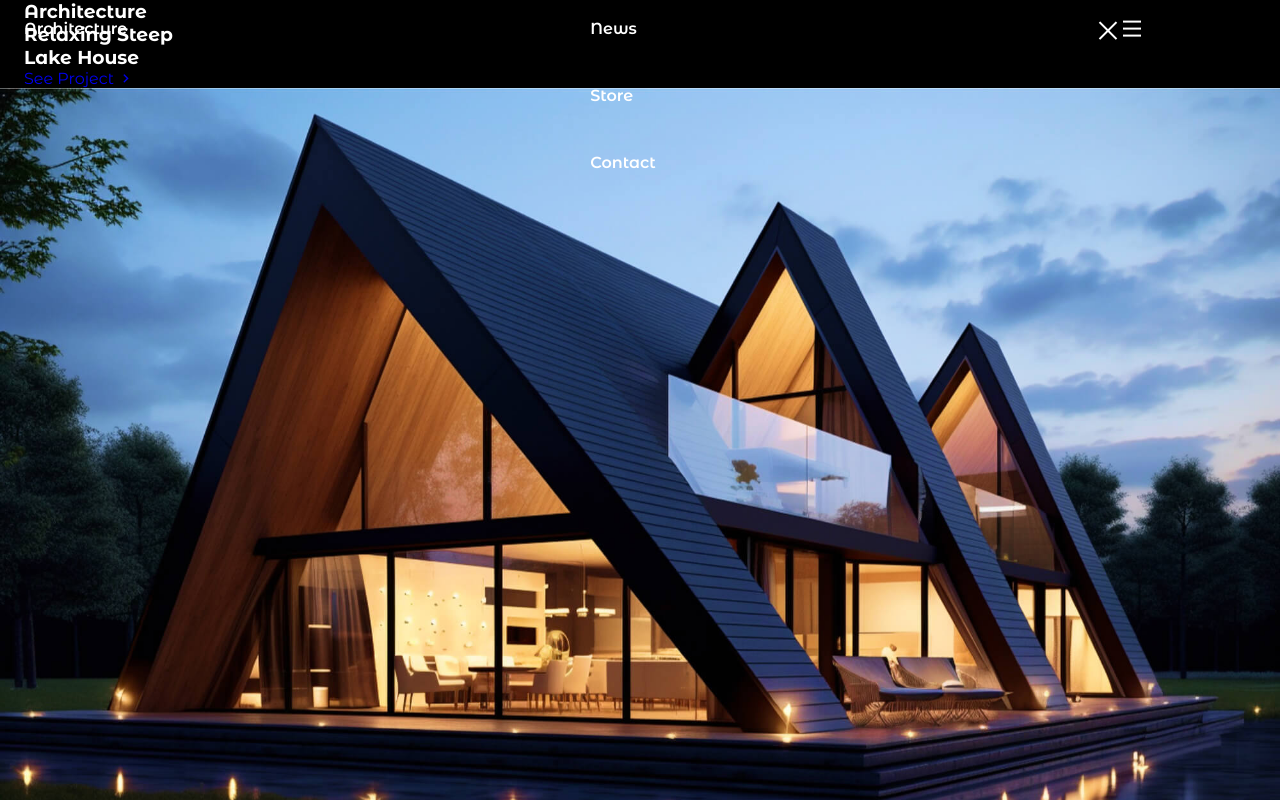
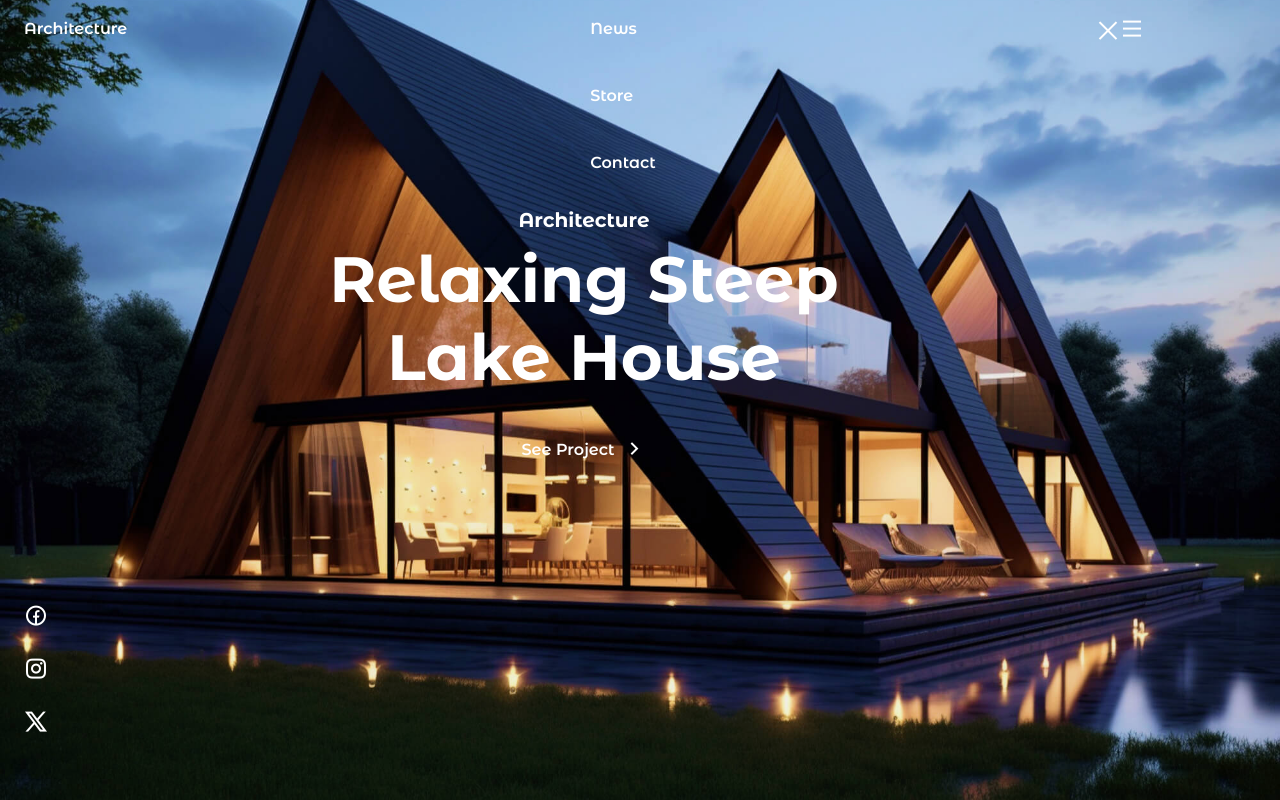
Before and after one commit to triabagus/landing-architecture, a plain HTML site: page index.html in a window 1280 px wide. Shown: the top 800 px of the page. Drawn offline with nearby package versions, Linux system fonts and the light colour scheme.

Commit message:
Adjust: section home styling

```diff
--- a/assets/css/styles.css
+++ b/assets/css/styles.css
@@ -148,7 +148,86 @@ img {
 }
 
 /*=============== HOME ===============*/
+.home__swiper{
+  position: relative;
+  z-index: var(--z-tooltip);
+}
 
+.home__article{
+  position: relative;
+  padding-top: 13rem;
+  width: 100%;
+  height: 100vh;
+}
+
+.home__img,
+.home__shadow{
+/* .home__content{ */
+  position: absolute;
+  top: 0;
+  left: 0;
+  width: 100%;
+  height: 100%;
+}
+
+.home__img{
+  object-fit: cover;
+  object-position: center;
+  z-index: -1;
+}
+
+.home__shadow{
+  background-color: hsl(0, 0%, 0%, .05);
+  z-index: -1;
+}
+
+.home__data{
+  text-align: center;
+}
+
+.home__subtitle{
+  font-size: var(--h3-font-size);
+  margin-bottom: .5rem;
+}
+
+.home__title{
+  font-size: var(--biggest-font-size);
+  margin-bottom: 2.5rem;
+  font-weight: var(--font-bold);
+}
+
+.home__button{
+  color: var(--white-color);
+  display: inline-flex;
+  justify-content: center;
+  align-items: center;
+  column-gap: .5rem;
+  font-weight: var(--font-semi-bold);
+}
+
+.home__button i{
+  font-size: 1.5rem;
+  font-weight: initial;
+  transition: transform .4s;
+}
+
+.home__button:hover i{
+  transform: translateX(.5rem);
+}
+
+.home__social{
+  position: absolute;
+  z-index: var(--z-tooltip);
+  left: 1.5rem;
+  bottom: 4rem;
+  display: grid;
+  row-gap: 1.5rem;
+}
+
+.home__social-link{
+  color: var(--white-color);
+  font-size: 1.5rem;;
+}
 
 /* Swiper class */
 
```
